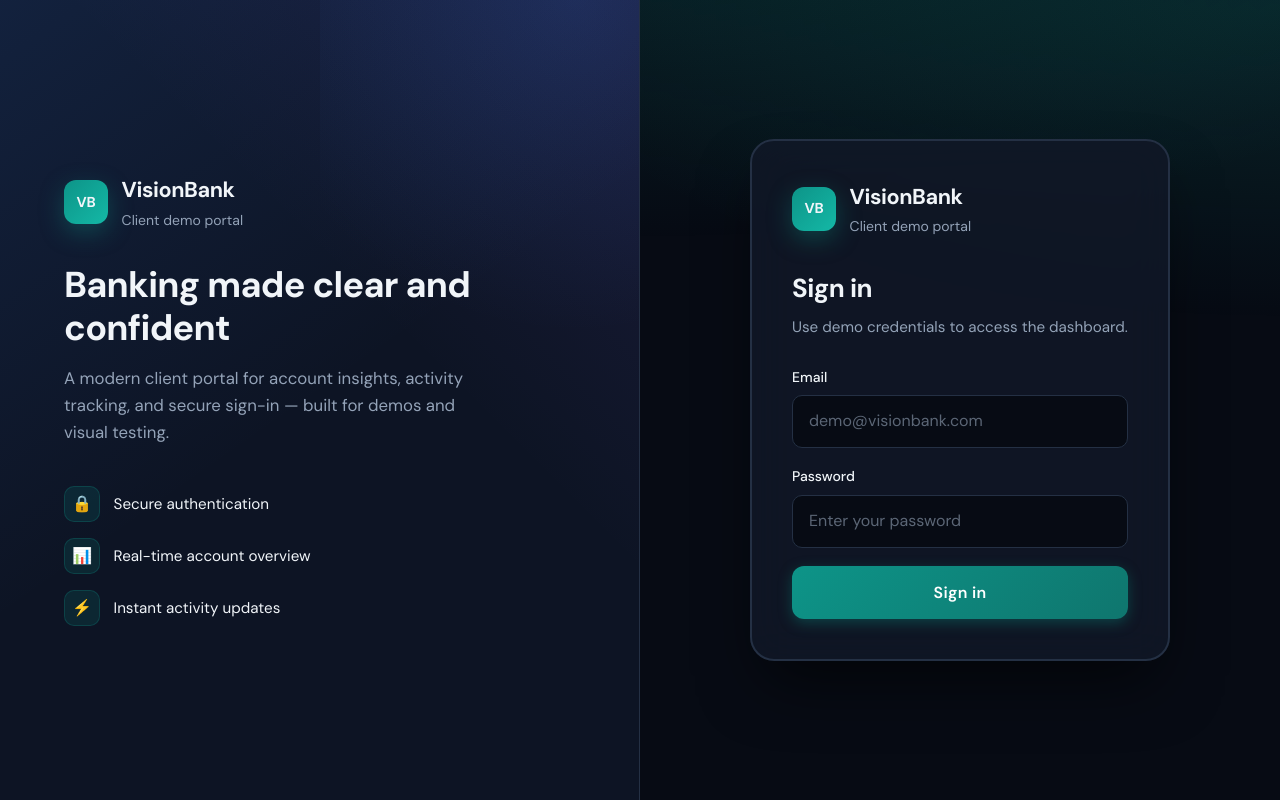
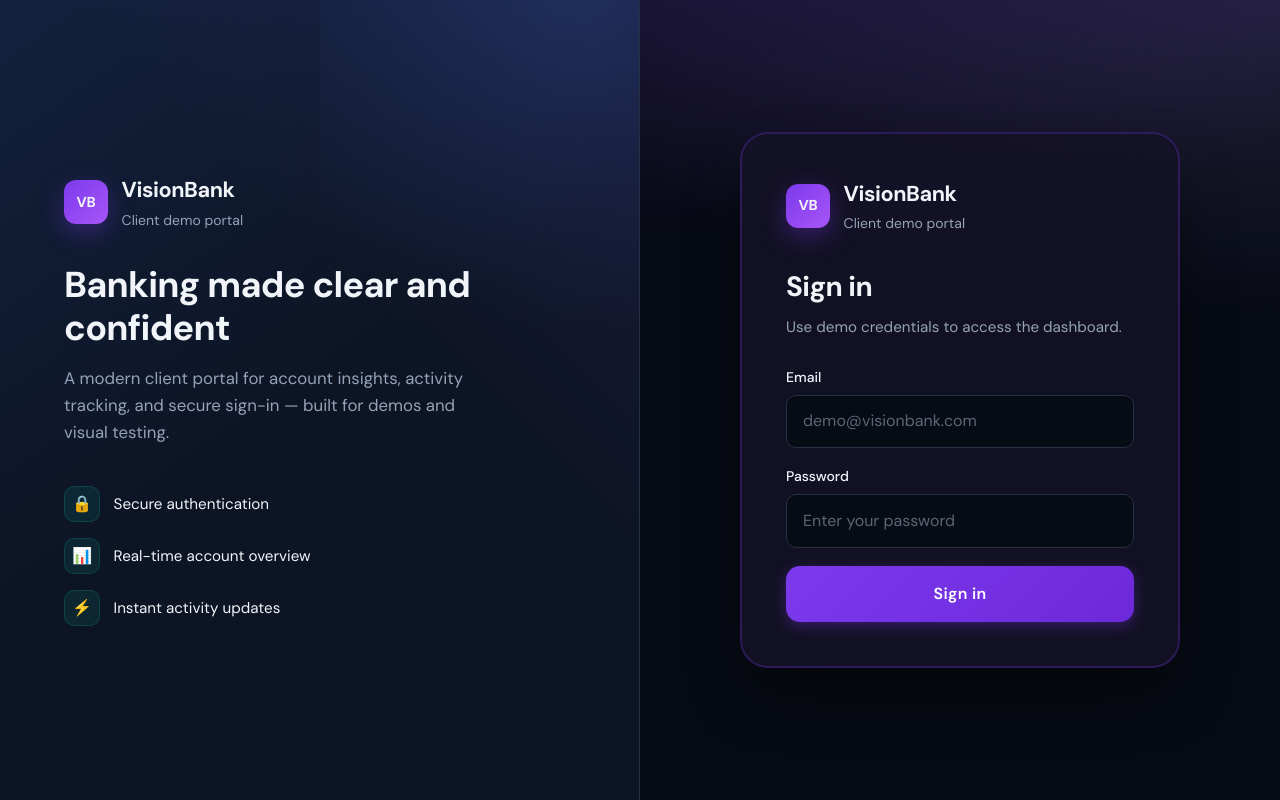
Before and after one commit to cjag93/cursor-figma, a website: page public/login.html in a window 1280 px wide. Drawn offline with Linux system fonts and the light colour scheme.

Commit message:
Shift login UI accent to purple and refine card styling.
Update colors, gradients, and form layout on the login page so Applitools can detect another visual change on the open PR.

Co-authored-by: Cursor <cursoragent@cursor.com>

```diff
--- a/public/css/styles.css
+++ b/public/css/styles.css
@@ -15,10 +15,10 @@
   --border-light: #334155;
   --text: #f1f5f9;
   --muted: #94a3b8;
-  --accent: #0d9488;
-  --accent-soft: #2dd4bf;
-  --accent-hover: #0f766e;
-  --accent-glow: rgb(13 148 136 / 0.35);
+  --accent: #7c3aed;
+  --accent-soft: #a78bfa;
+  --accent-hover: #6d28d9;
+  --accent-glow: rgb(124 58 237 / 0.35);
   --success: #10b981;
   --success-soft: #34d399;
   --warning: #f59e0b;
@@ -50,8 +50,8 @@ body::before {
   position: fixed;
   inset: 0;
   background:
-    radial-gradient(ellipse 80% 50% at 50% -20%, rgb(13 148 136 / 0.2), transparent),
-    radial-gradient(ellipse 60% 40% at 100% 0%, rgb(20 184 166 / 0.14), transparent),
+    radial-gradient(ellipse 80% 50% at 50% -20%, rgb(124 58 237 / 0.22), transparent),
+    radial-gradient(ellipse 60% 40% at 100% 0%, rgb(167 139 250 / 0.16), transparent),
     radial-gradient(ellipse 50% 30% at 0% 100%, rgb(16 185 129 / 0.08), transparent);
   pointer-events: none;
   z-index: 0;
@@ -169,13 +169,12 @@ body::before {
 
 .card {
   width: 100%;
-  max-width: 420px;
-  background: rgb(17 24 39 / 0.85);
-  backdrop-filter: blur(20px);
-  border: 1px solid var(--border);
-  border-radius: var(--radius-lg);
-  padding: 2.5rem;
-  border-width: 2px;
+  max-width: 440px;
+  background: rgb(20 18 38 / 0.9);
+  backdrop-filter: blur(24px);
+  border: 2px solid rgb(124 58 237 / 0.25);
+  border-radius: 28px;
+  padding: 2.75rem;
   box-shadow: var(--shadow-lg);
 }
 
@@ -190,7 +189,7 @@ body::before {
   width: 44px;
   height: 44px;
   border-radius: 12px;
-  background: linear-gradient(135deg, var(--accent) 0%, #14b8a6 100%);
+  background: linear-gradient(135deg, var(--accent) 0%, #a855f7 100%);
   display: grid;
   place-items: center;
   font-weight: 700;
@@ -214,7 +213,7 @@ body::before {
 
 h2 {
   margin: 0 0 0.5rem;
-  font-size: 1.625rem;
+  font-size: 1.75rem;
   font-weight: 700;
   letter-spacing: -0.02em;
 }
@@ -259,7 +258,7 @@ input:hover {
 input:focus {
   outline: none;
   border-color: var(--accent);
-  box-shadow: 0 0 0 3px rgb(13 148 136 / 0.2);
+  box-shadow: 0 0 0 3px rgb(124 58 237 / 0.25);
 }
 
 button,
@@ -269,9 +268,9 @@ button,
   justify-content: center;
   gap: 0.5rem;
   width: 100%;
-  padding: 0.9rem 1.25rem;
+  padding: 1rem 1.35rem;
   border: none;
-  border-radius: 12px;
+  border-radius: 14px;
   letter-spacing: 0.02em;
   background: linear-gradient(135deg, var(--accent) 0%, var(--accent-hover) 100%);
   color: white;
```
